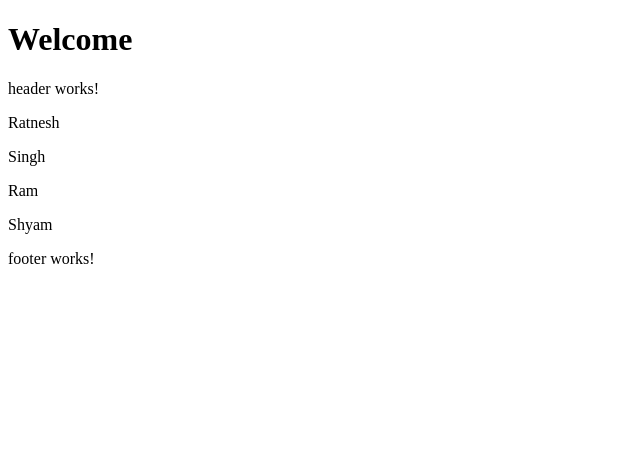
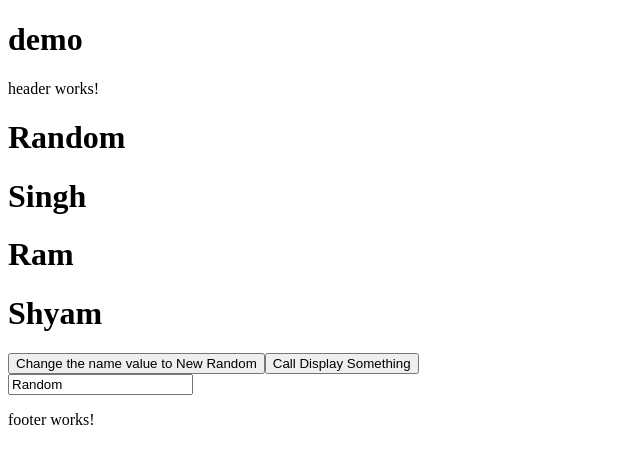
Before and after one commit to rratneshSingh/ng-3-22, an Angular app: page / in a window 1280 px wide. Shown: the top 464 px of the page, without its empty margins (0-640 px from the left). Built offline with nearby package versions, Linux system fonts and the light colour scheme.

Commit message:
23-3-23 Property Binding, Event Binding

```diff
--- a/src/app/app.component.html
+++ b/src/app/app.component.html
@@ -1,10 +1,13 @@
-<h1>Welcome</h1>
+<h1>{{title}}</h1>
 
 <app-header></app-header>
 
-<app-common title="Ratnesh"></app-common>
+<app-common [title]="name"></app-common>
 <app-common title="Singh"></app-common>
 <app-common title="Ram"></app-common>
 <app-common title="Shyam"></app-common>
-
+<button type="submit" (click)="name = 'New Random Vlaue'">Change the name value to New Random</button>
+<button type="submit" (click)="displaySomething($event)">Call Display Something</button>
+<br/>
+<input type="text" [value]="name" (input)="displaySomething($event)"/>
 <app-footer></app-footer>
--- a/src/app/app.component.ts
+++ b/src/app/app.component.ts
@@ -7,4 +7,10 @@ import { Component } from '@angular/core';
 })
 export class AppComponent {
   title = 'demo';
+  name = 'Random'
+
+  displaySomething(e: any) {
+    debugger;
+    console.log(e)
+  }
 }
--- a/src/app/shared/common/common.component.html
+++ b/src/app/shared/common/common.component.html
@@ -1 +1 @@
-<p>{{title}}</p>
+<h1>{{title}}</h1>
--- a/src/index.html
+++ b/src/index.html
@@ -8,7 +8,6 @@
   <link rel="icon" type="image/x-icon" href="favicon.ico">
 </head>
 <body>
-  <app-header></app-header>
   <app-root></app-root>
 </body>
 </html>
```
